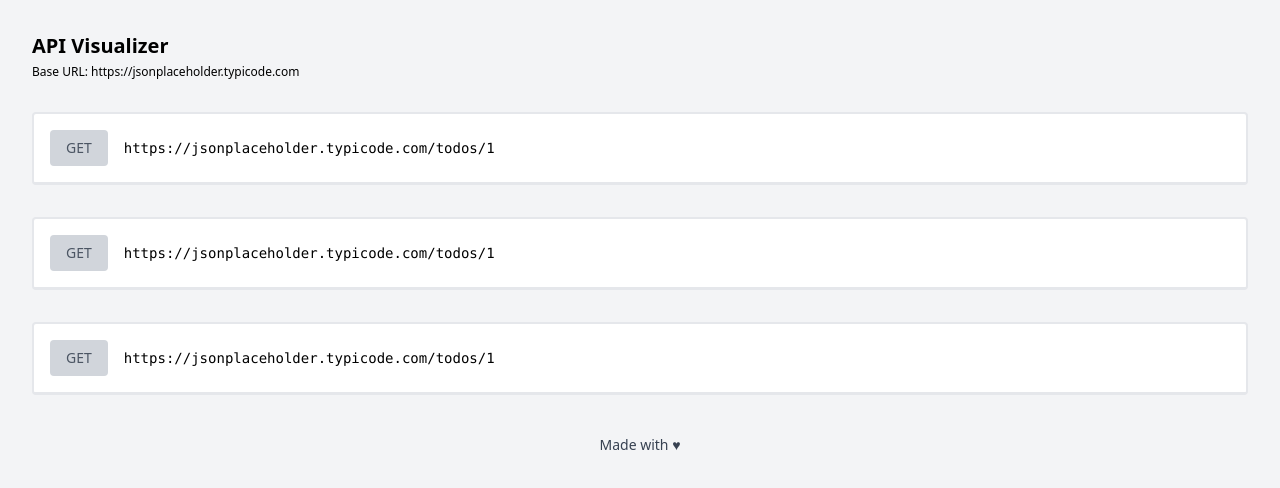
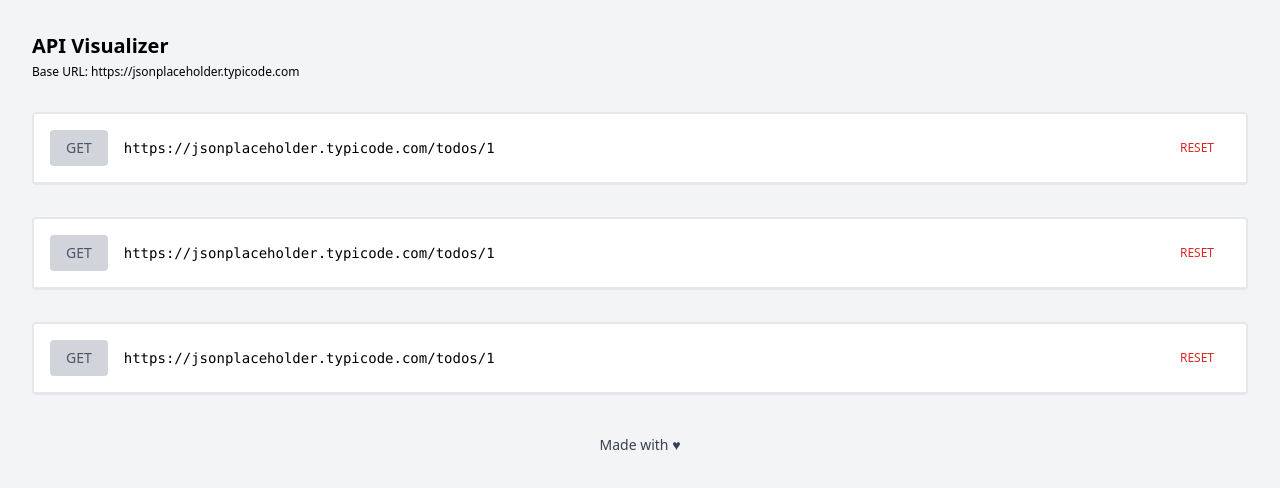
Before and after one commit to OgbeniHMMD/api-visualizer, an Angular app: page / in a window 1280 px wide. Shown: the top 488 px of the page. Built offline with nearby package versions, Linux system fonts and the light colour scheme.

Commit message:
Env variables setup

```diff
--- a/src/app/app.component.ts
+++ b/src/app/app.component.ts
@@ -1,4 +1,5 @@
 import { Component } from '@angular/core';
+import { environment } from 'src/environments/environment';
 
 @Component({
   selector: 'app-root',
@@ -7,22 +8,6 @@ import { Component } from '@angular/core';
 export class AppComponent {
   title = 'api-visualizer';
 
-  base = 'https://jsonplaceholder.typicode.com';
-  requests = [
-    {
-      verb: 'get',
-      title: '/todos/1',
-      url: `${this.base}/todos/1`,
-    },
-    {
-      verb: 'get',
-      title: '/todos/1',
-      url: `${this.base}/todos/1`,
-    },
-    {
-      verb: 'get',
-      title: '/todos/1',
-      url: `${this.base}/todos/1`,
-    },
-  ];
+  base = environment.BASE_URL;
+  requests = environment.REQUESTS;
 }
--- a/src/app/components/request-card/request-card.component.html
+++ b/src/app/components/request-card/request-card.component.html
@@ -2,13 +2,22 @@
   class="bg-white border- rounded h-full border-2 group-focus:border-gray-600"
 >
   <div class="border-b flex text-sm p-4 gap-4 items-center">
+    <div class="flex-grow flex gap-4 items-center">
+      <button
+        (click)="fetchRequest()"
+        class="rounded font-medium bg-gray-300 py-2 px-4 text-gray-600 hover:bg-gray-200"
+      >
+        GET
+      </button>
+      <div class="font-mono">https://jsonplaceholder.typicode.com/todos/1</div>
+    </div>
+
     <button
-      (click)="fetchRequest()"
-      class="rounded font-medium bg-gray-300 py-2 px-4 text-gray-600 hover:bg-gray-200"
+      (click)="reset()"
+      class="rounded font-medium text-xs py-2 px-4 text-red-600 hover:bg-red-200"
     >
-      GET
+      RESET
     </button>
-    <div class="font-mono">https://jsonplaceholder.typicode.com/todos/1</div>
   </div>
 
   <textarea
--- a/src/app/components/request-card/request-card.component.ts
+++ b/src/app/components/request-card/request-card.component.ts
@@ -10,6 +10,7 @@ export class RequestCardComponent implements OnInit {
   response = '';
 
   ngOnInit(): void {}
+
   fetchRequest() {
     const response = [
       { userId: 1, id: 1, title: 'delectus aut autem', completed: false },
@@ -20,4 +21,8 @@ export class RequestCardComponent implements OnInit {
 
     this.response = JSON.stringify(response, null, 4);
   }
+
+  reset() {
+    this.response = '';
+  }
 }
--- a/src/environments/environment.ts
+++ b/src/environments/environment.ts
@@ -3,7 +3,26 @@
 // The list of file replacements can be found in `angular.json`.
 
 export const environment = {
-  production: false
+  production: false,
+
+  BASE_URL: 'https://jsonplaceholder.typicode.com',
+  REQUESTS: [
+    {
+      verb: 'get',
+      title: '/todos/1',
+      url: 'https://jsonplaceholder.typicode.com/todos/1',
+    },
+    {
+      verb: 'get',
+      title: '/todos/1',
+      url: 'https://jsonplaceholder.typicode.com/todos/1',
+    },
+    {
+      verb: 'get',
+      title: '/todos/1',
+      url: 'https://jsonplaceholder.typicode.com/todos/1',
+    },
+  ],
 };
 
 /*
```
